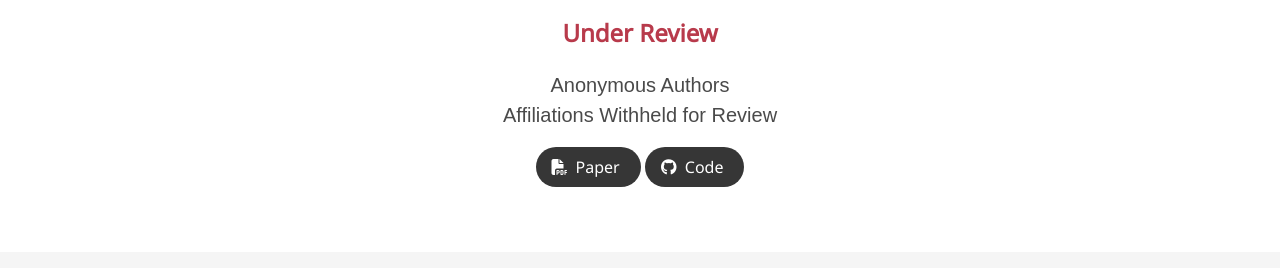
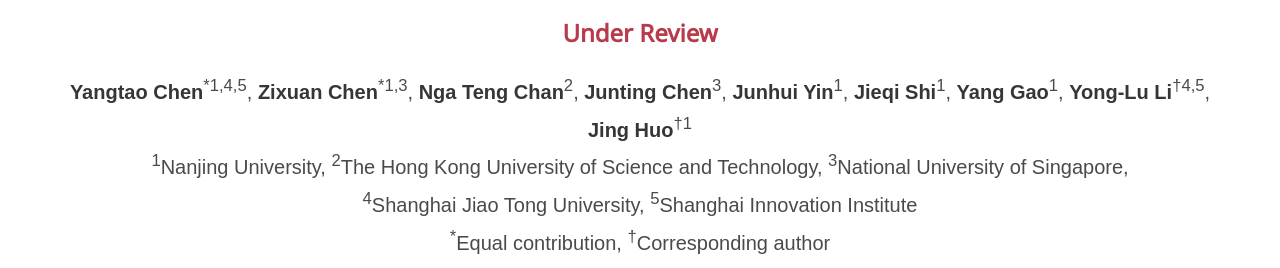
Before and after one commit to FangYukTung/INHeritSG.github.io, a plain HTML site: page index.html in a window 1280 px wide. Shown: the part 215-483 px from the top of the page. Drawn offline with nearby package versions, Linux system fonts and the light colour scheme; some icons are missing; a web font is replaced by a local one.

Commit message:
initial commit

```diff
--- a/index.html
+++ b/index.html
@@ -64,21 +64,36 @@
             <a target="_blank" href="#">Under Review</a>
           </h3>
 
-          <div class="is-size-5 publication-authors">
-            <span class="author-block">
-              Anonymous Authors
-            </span>
+          <div class="is-size-5 publication-authors" style="text-align: center; line-height: 1.6em;">
+            <span class="author-block"><strong>Yangtao Chen</strong><sup>*1,4,5</sup>,</span>
+            <span class="author-block"><strong>Zixuan Chen</strong><sup>*1,3</sup>,</span>
+            <span class="author-block"><strong>Nga Teng Chan</strong><sup>2</sup>,</span>
+            <span class="author-block"><strong>Junting Chen</strong><sup>3</sup>,</span>
+            <span class="author-block"><strong>Junhui Yin</strong><sup>1</sup>,</span>
+            <span class="author-block"><strong>Jieqi Shi</strong><sup>1</sup>,</span>
+            <span class="author-block"><strong>Yang Gao</strong><sup>1</sup>,</span>
+            <span class="author-block"><strong>Yong-Lu Li</strong><sup>†4,5</sup>,</span>
+            <span class="author-block"><strong>Jing Huo</strong><sup>†1</sup></span>
           </div>
 
-          <div class="is-size-5 publication-authors">
-            <span class="author-block">Affiliations Withheld for Review</span>
+          <div class="is-size-5 publication-authors" style="text-align: center; line-height: 1.6em;">
+            <span class="author-block"><sup>1</sup>Nanjing University, </span>
+            <span class="author-block"><sup>2</sup>The Hong Kong University of Science and Technology, </span>
+            <span class="author-block"><sup>3</sup>National University of Singapore, </span>
+            <span class="author-block"><sup>4</sup>Shanghai Jiao Tong University, </span>
+            <span class="author-block"><sup>5</sup>Shanghai Innovation Institute</span>
+          </div>
+
+          <div class="is-size-5 publication-authors" style="text-align: center; line-height: 1.6em;">
+            <span class="author-block"><sup>*</sup>Equal contribution, </span>
+            <span class="author-block"><sup>†</sup>Corresponding author</span>
           </div>
 
           <div class="column has-text-centered">
             <div class="publication-links">
               <!-- PDF Link. -->
               <span class="link-block">
-                <a target="_blank" href=""
+                <a target="_blank" href="https://arxiv.org/pdf/2510.13149"
                    class="external-link button is-normal is-rounded is-dark">
                   <span class="icon">
                       <i class="fas fa-file-pdf"></i>
@@ -1033,10 +1048,10 @@
 <section class="section" id="BibTeX">
   <div class="container is-max-widescreen content">
     <h2 class="title">BibTeX</h2>
-    <pre><code>@inproceedings{anonymous2025robohiman,
-  title={RoboHiMan: A Hierarchical Evaluation Paradigm for Compositional Generalization in Long-Horizon Manipulation},
-  author={Anonymous},
-  booktitle={Under Review},
+    <pre><code>@article{chen2025robohiman,
+  title={RoboHiMan: A hierarchical evaluation paradigm for compositional generalization in long-horizon manipulation},
+  author={Chen, Yangtao and Chen, Zixuan and Chan, Nga Teng and Chen, Junting and Yin, Junhui and Shi, Jieqi and Gao, Yang and Li, Yong-Lu and Huo, Jing},
+  journal={arXiv preprint arXiv:2510.13149},
   year={2025}
 }</code></pre>
   </div>
```
